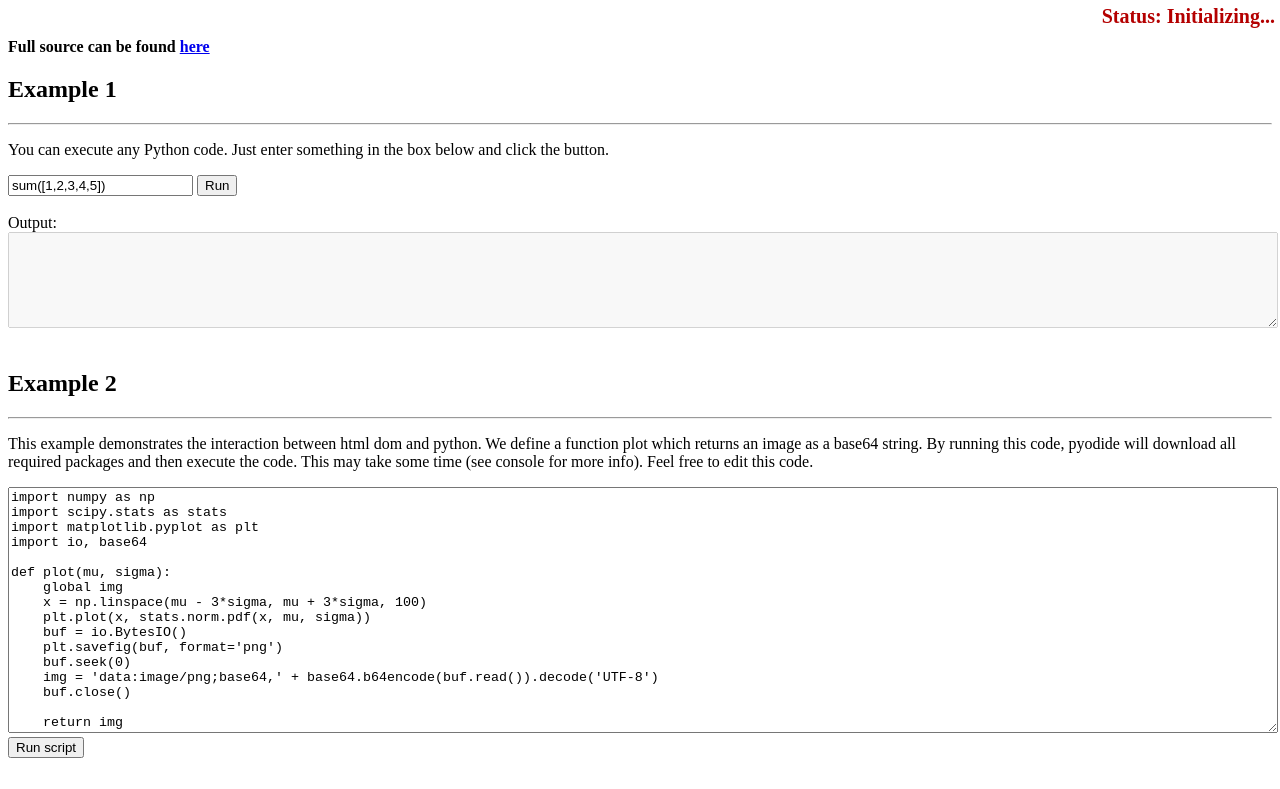
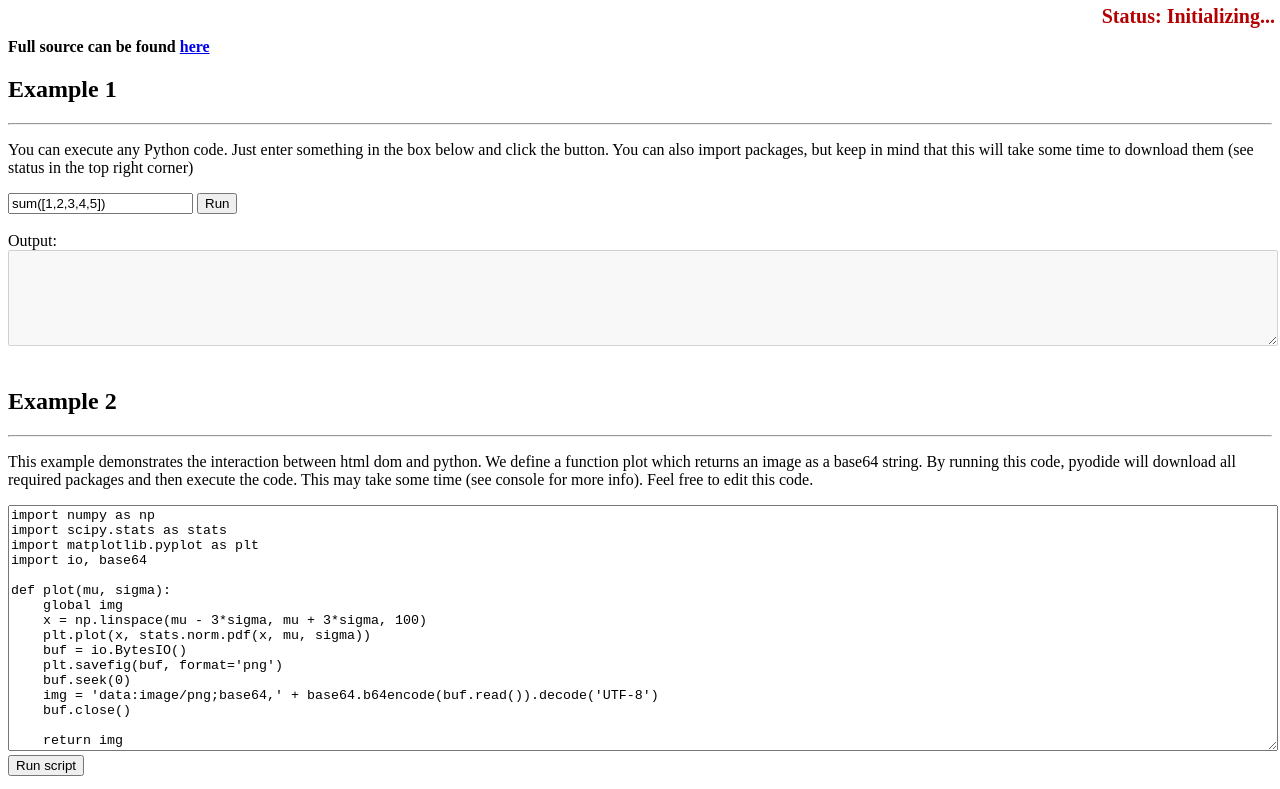
Before and after one commit to karray/truepyxel, a plain HTML site: page pyodide.html in a window 1280 px wide. Shown: the top 789 px of the page. Drawn offline with Linux system fonts and the light colour scheme; a script that the page names is missing.

Commit message:
text update

```diff
--- a/pyodide.html
+++ b/pyodide.html
@@ -13,10 +13,13 @@
         style='font-weight: bold; position: fixed; top: 0; right: 0; color: rgb(180, 0, 0); font-size: 20px; background-color: #fff; padding: 5px'>
         Status: <span id='msg'>Initializing...</span>
     </div>
-    <strong>Full source can be found <a href='https://github.com/karray/truepyxel/blob/master/pyodide.html'>here</a></strong>
+    <strong>Full source can be found <a
+            href='https://github.com/karray/truepyxel/blob/master/pyodide.html'>here</a></strong>
     <h2>Example 1</h2>
     <hr>
-    <p>You can execute any Python code. Just enter something in the box below and click the button.</p>
+    <p>You can execute any Python code. Just enter something in the box below and click the button. You can also import
+        packages, but keep in mind that this will take some time to download them (see status in the top right corner)
+    </p>
     <input id='code' value='sum([1,2,3,4,5])'>
     <button onclick='evaluatePython()'>Run</button>
     <br>
```
